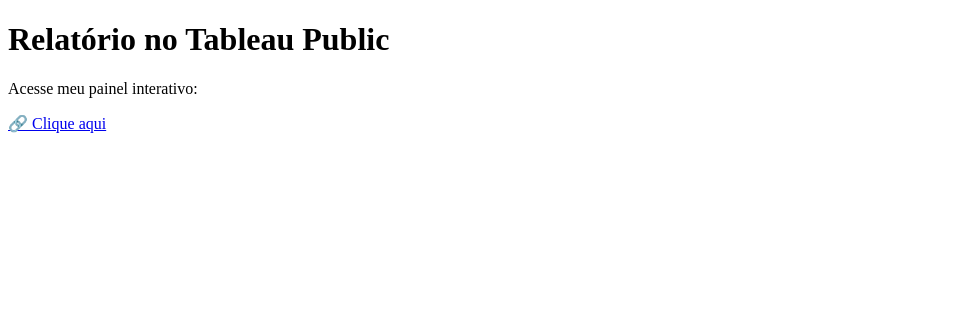
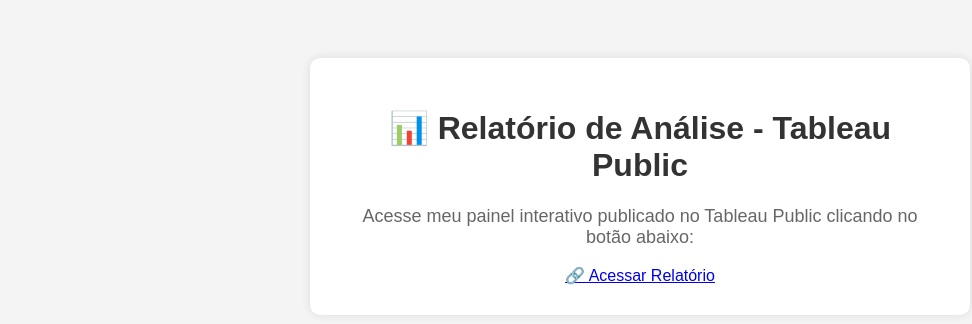
Before and after one commit to PauloEscJr/ChallengeML, a plain HTML site: page index.html in a window 1280 px wide. Shown: the whole page, without its empty margins (0-972 px from the left). Drawn offline with Linux system fonts and the light colour scheme.

Commit message:
Update index.html

```diff
--- a/index.html
+++ b/index.html
@@ -3,11 +3,49 @@
 <head>
     <meta charset="UTF-8">
     <meta name="viewport" content="width=device-width, initial-scale=1.0">
-    <title>Meu Relatório</title>
+    <title>Relatório Tableau Public</title>
+    <style>
+        body {
+            font-family: Arial, sans-serif;
+            background-color: #f4f4f4;
+            text-align: center;
+            padding: 50px;
+        }
+        .container {
+            background: white;
+            padding: 30px;
+            border-radius: 10px;
+            box-shadow: 0px 0px 10px rgba(0, 0, 0, 0.1);
+            max-width: 600px;
+            margin: auto;
+        }
+        h1 {
+            color: #333;
+        }
+        p {
+            font-size: 18px;
+            color: #666;
+        }
+        .button {
+            display: inline-block;
+            background-color: #007bff;
+            color: white;
+            padding: 15px 25px;
+            font-size: 18px;
+            border-radius: 5px;
+            text-decoration: none;
+            transition: background 0.3s;
+        }
+        .button:hover {
+            background-color: #0056b3;
+        }
+    </style>
 </head>
 <body>
-    <h1>Relatório no Tableau Public</h1>
-    <p>Acesse meu painel interativo:</p>
-    <a href="https://public.tableau.com/app/profile/paulo.junior8734/viz/AnalisedaInternetnaArgentina/PainelFinal">🔗 Clique aqui</a>
+    <div class="container">
+        <h1>📊 Relatório de Análise - Tableau Public</h1>
+        <p>Acesse meu painel interativo publicado no Tableau Public clicando no botão abaixo:</p>
+        <a href="https://public.tableau.com/app/profile/paulo.junior8734/viz/AnalisedaInternetnaArgentina/PainelFinal">🔗 Acessar Relatório</a>
+    </div>
 </body>
 </html>
```
